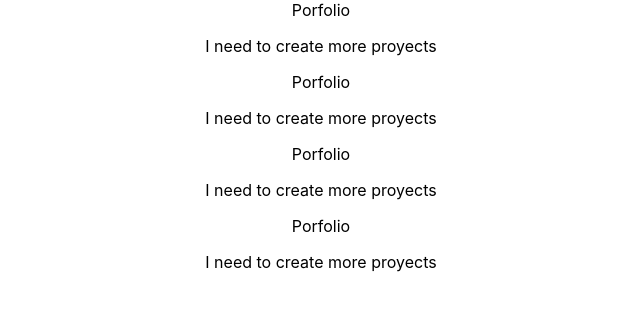
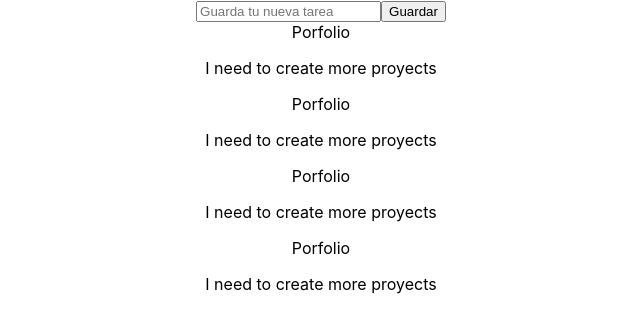
Before and after one commit to EricBenitez01/ReactToDo, a React (Create React App) app: page / in a window 1280 px wide. Shown: the top 332 px of the page, without its empty margins (319-959 px from the left). Built offline with nearby package versions, Linux system fonts and the light colour scheme.

Commit message:
probando FormTask

```diff
--- a/src/App.js
+++ b/src/App.js
@@ -1,9 +1,11 @@
 import './App.css';
 import TaskList from "./component/TaskList";
+import FormTask from './component/FormTask';
 
 function App() {
   return (
     <div className="App">
+      <FormTask/>
       <TaskList/>
     </div>
   );
--- /dev/null
+++ b/src/component/FormTask.jsx
@@ -0,0 +1,19 @@
+import React from 'react'
+import {useState} from 'react'
+
+function FormTask() {
+const [title, setTitle] = useState("")
+const handlerSubmit = (e) => {
+    e.preventDefault();
+    console.log(title);
+}
+  return (
+    <form onSubmit={handlerSubmit}>
+        <input placeholder = "Guarda tu nueva tarea"
+        onChange = { (e) => setTitle(e.target.value)} />
+        <button>Guardar</button>
+    </form>
+  )
+}
+
+export default FormTask;
--- a/src/component/TaskList.jsx
+++ b/src/component/TaskList.jsx
@@ -14,9 +14,9 @@ function TaskList() {
     } else {
         return (
     <div>
-        {task.map((task, i) =>
+        {task.map((task) =>
     <>
-    <div key={i} >{task.title}</div>
+    <div key={task.id} >{task.title}</div>
     <p> {task.description} </p>
     </>
     )}
```
